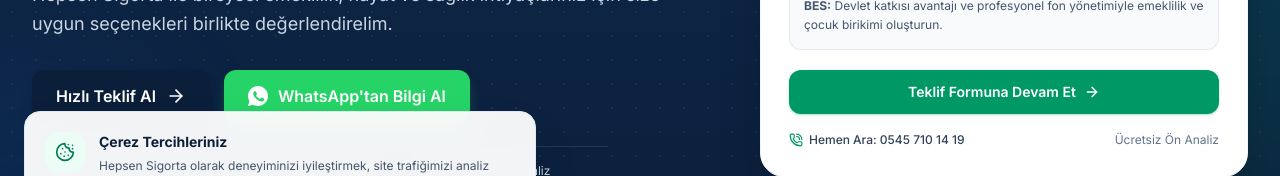
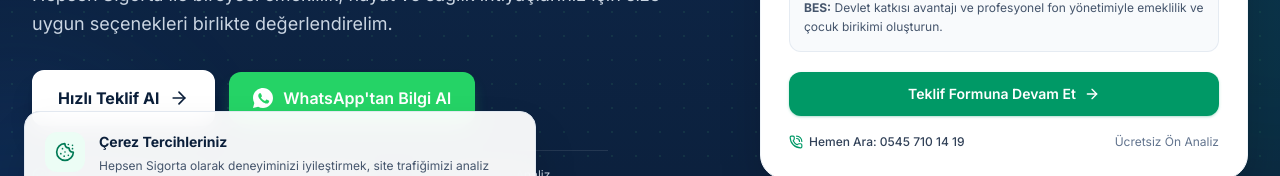
Before and after one commit to webtasarimdigital/hepsensigorta, a Next.js app: page / in a window 1280 px wide. Shown: the part 474-650 px from the top of the page. Built offline with nearby package versions, Linux system fonts and the light colour scheme; no server answers.

Commit message:
fix(hero): Hizli Teklif Al butonu beyaz zemin ve cerceveli yuksek kontrastli yapildi

```diff
--- a/src/components/sections/Hero.tsx
+++ b/src/components/sections/Hero.tsx
@@ -53,9 +53,9 @@
             {/* CTAs */}
             <div className="flex flex-col sm:flex-row items-center justify-center lg:justify-start gap-3.5 pt-2">
               <Link href="/teklif-al" className="w-full sm:w-auto">
-                <Button variant="navy" size="lg" className="w-full sm:w-auto gap-2.5 text-base shadow-lg shadow-[#0B1F3A]/30">
+                <Button variant="white" size="lg" className="w-full sm:w-auto gap-2.5 text-base">
                   <span>Hızlı Teklif Al</span>
-                  <ArrowRight className="w-5 h-5" />
+                  <ArrowRight className="w-5 h-5 text-[#0B1F3A]" />
                 </Button>
               </Link>
 
--- a/src/components/ui/Button.tsx
+++ b/src/components/ui/Button.tsx
@@ -2,7 +2,7 @@
 import { cn } from "@/lib/utils";
 
 export interface ButtonProps extends React.ButtonHTMLAttributes<HTMLButtonElement> {
-  variant?: "primary" | "navy" | "secondary" | "outline" | "ghost" | "whatsapp";
+  variant?: "primary" | "navy" | "white" | "outline-white" | "secondary" | "outline" | "ghost" | "whatsapp";
   size?: "sm" | "md" | "lg";
   isLoading?: boolean;
 }
@@ -27,6 +27,12 @@
       // Primary: Signature Green CTA
       primary:
         "bg-emerald-600 hover:bg-emerald-700 text-white shadow-sm shadow-emerald-600/25 focus:ring-emerald-500 font-semibold",
+      // White: High contrast crisp white CTA for dark backgrounds
+      white:
+        "bg-white hover:bg-slate-100 text-[#0B1F3A] border-2 border-white shadow-xl shadow-black/25 focus:ring-white font-bold",
+      // Outline-White: Transparent with prominent white border
+      "outline-white":
+        "border-2 border-white text-white hover:bg-white hover:text-[#0B1F3A] bg-white/10 backdrop-blur-sm shadow-md font-bold focus:ring-white",
       // Navy: Corporate Navy
       navy:
         "bg-[#0B1F3A] hover:bg-[#162E52] text-white shadow-sm shadow-navy/20 focus:ring-[#0B1F3A] font-semibold",
```
